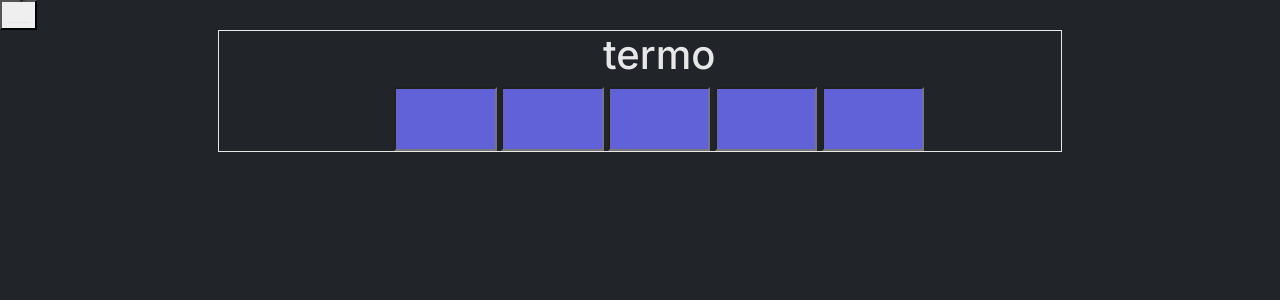
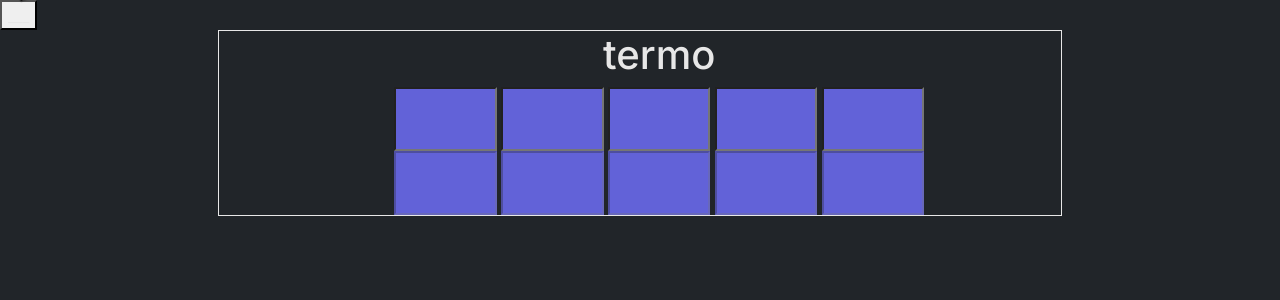
Before and after one commit to MiguelSouza2/MarioBet, a PHP site: page /html/termo.html in a window 1280 px wide. Shown: the part 56-356 px from the top of the page. Run offline with PHP 8.4, Linux system fonts and the light colour scheme.

Commit message:
termozin

```diff
--- a/css/style.css
+++ b/css/style.css
@@ -13,7 +13,6 @@
   height: 64px;
   width: 64px;
   position: absolute;
-
 }
 
 #menu {
--- a/html/termo.html
+++ b/html/termo.html
@@ -35,11 +35,21 @@
 
     <section id="main_div">
         <h1>termo</h1>
-        <input type="text" class="termo_input" maxlength="1" id="termo_input_1" onkeydown="return_letter()" oninput="start_game()" value="">
-        <input type="text" class="termo_input" maxlength="1" id="termo_input_2" onkeydown="return_letter()" oninput="start_game()" value="">
-        <input type="text" class="termo_input" maxlength="1" id="termo_input_3" onkeydown="return_letter()" oninput="start_game()" value="">
-        <input type="text" class="termo_input" maxlength="1" id="termo_input_4" onkeydown="return_letter()" oninput="start_game()" value="">
-        <input type="text" class="termo_input" maxlength="1" id="termo_input_5" onkeydown="return_letter()" oninput="start_game()" value="">
+        <div id="line1">
+            <input type="text" class="termo_input" maxlength="1" id="termo_input_1" onkeydown="return_letter()" oninput="start_game()" value="" >
+            <input type="text" class="termo_input" maxlength="1" id="termo_input_2" onkeydown="return_letter()" oninput="start_game()" value="" >
+            <input type="text" class="termo_input" maxlength="1" id="termo_input_3" onkeydown="return_letter()" oninput="start_game()" value="" >
+            <input type="text" class="termo_input" maxlength="1" id="termo_input_4" onkeydown="return_letter()" oninput="start_game()" value="" >
+            <input type="text" class="termo_input" maxlength="1" id="termo_input_5" onkeydown="return_letter()" oninput="start_game()" value="" >
+            </div>
+        <div id="line2">
+            <input type="text" class="termo_input" maxlength="1" id="termo_input_1" onkeydown="return_letter()" oninput="start_game()" value="" disabled>
+            <input type="text" class="termo_input" maxlength="1" id="termo_input_2" onkeydown="return_letter()" oninput="start_game()" value="" disabled>
+            <input type="text" class="termo_input" maxlength="1" id="termo_input_3" onkeydown="return_letter()" oninput="start_game()" value="" disabled>
+            <input type="text" class="termo_input" maxlength="1" id="termo_input_4" onkeydown="return_letter()" oninput="start_game()" value="" disabled>
+            <input type="text" class="termo_input" maxlength="1" id="termo_input_5" onkeydown="return_letter()" oninput="start_game()" value="" disabled>
+
+        </div>
     </section>
 
     <script src="../js/script.js"></script>
--- a/js/termo.js
+++ b/js/termo.js
@@ -1,6 +1,9 @@
 const lista_de_palavras = ["p", "r", "i", "m", "o"];
 
 let exibicao_palavra;
+
+let line1 = document.getElementById("line1");
+let line2 = document.getElementById("line2");
 
 let letter_1 = document.getElementById("termo_input_1");
 let letter_2 = document.getElementById("termo_input_2");
@@ -60,11 +63,19 @@ function start_game() {
 
   console.log(input_letters);
   console.log(lista_de_palavras);
-  if(input_letters.length === lista_de_palavras.length){
+  if((input_letters.length === lista_de_palavras.length) && (input_letters.join('') === lista_de_palavras.join(''))){
     letter_1.style.backgroundColor = 'green';
     letter_2.style.backgroundColor = 'green';
     letter_3.style.backgroundColor = 'green';
     letter_4.style.backgroundColor = 'green';
     letter_5.style.backgroundColor = 'green';
   }
+  else if((input_letters.length === lista_de_palavras.length) && (input_letters.join('') !== lista_de_palavras.join(''))){
+    line1.querySelectorAll(".termo_input").forEach(input =>{
+      input.disabled = true;
+    });
+    line2,querySelectorAll(".termo_input").forEach(input =>{
+      input.disabled = false;
+    });
+  }
 }
```
